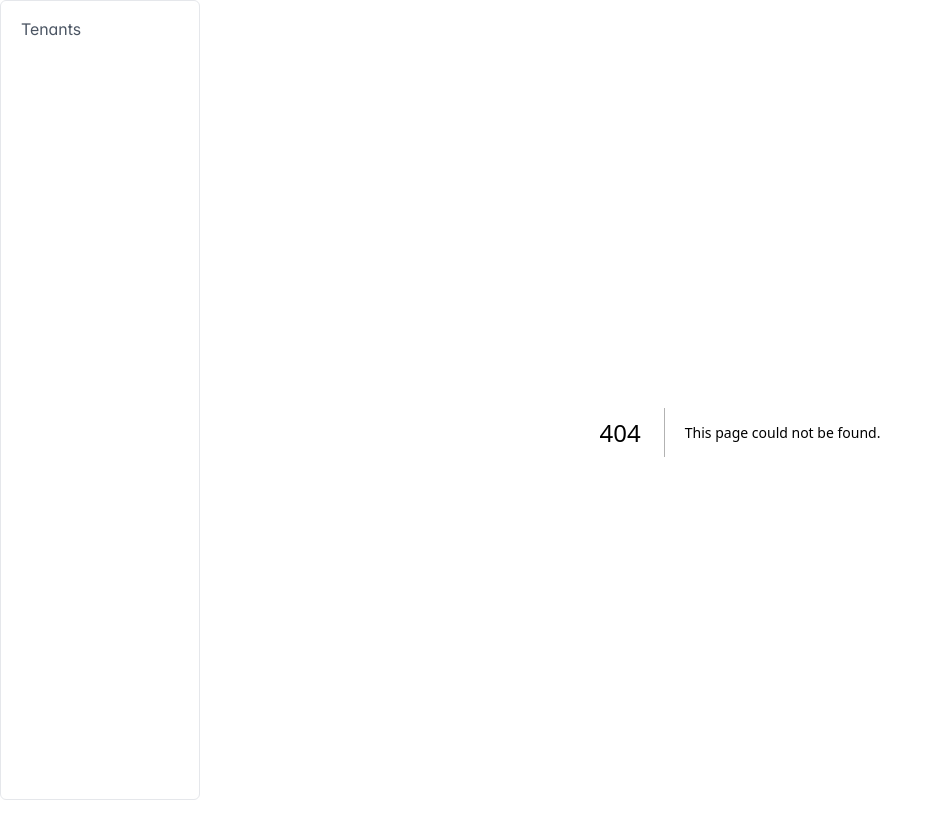
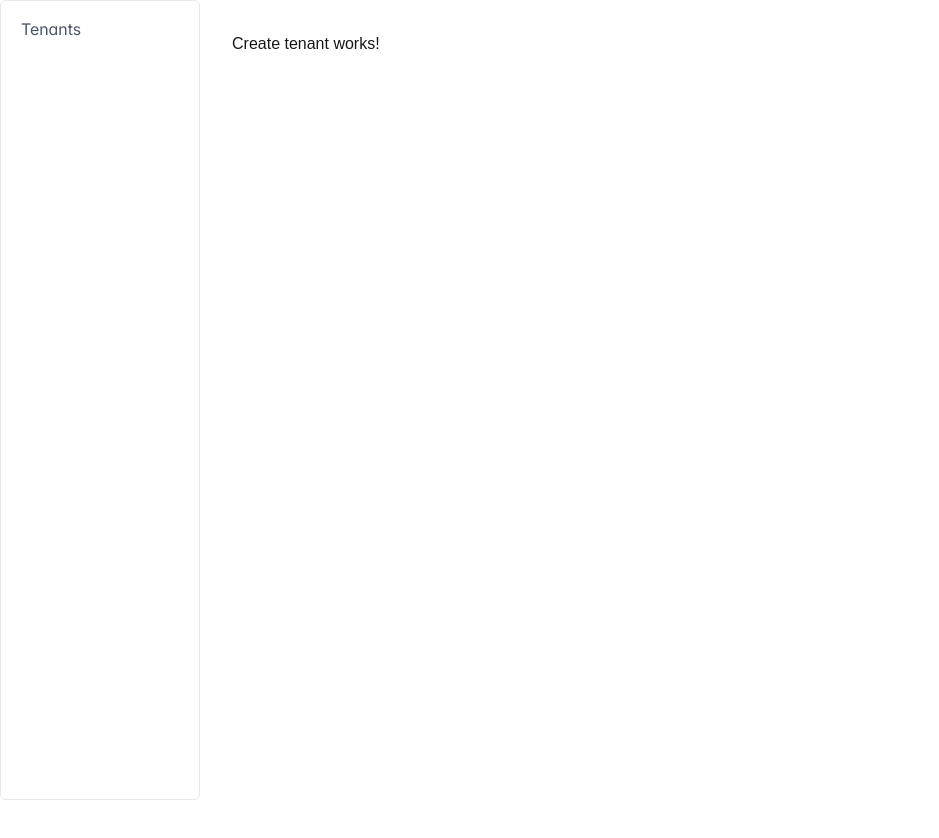
Before and after one commit to Midnight-Sky-Software-Solutions/memberplus, a Next.js app in the folder management_app/: page /tenants/create in a window 1280 px wide. Before the commit this address had no page. Shown: the top 838 px of the page, without its empty margins (0-939 px from the left). After the commit the page ends 800 px from the top, so only its background shows below. Built offline with nearby package versions, Linux system fonts and the light colour scheme.

Commit message:
Add New Tenant page

```diff
--- a/management_app/app/layout.tsx
+++ b/management_app/app/layout.tsx
@@ -37,8 +37,10 @@ export default function RootLayout({
           className={`${geistSans.variable} ${geistMono.variable} antialiased flex`}
         >
           <Menu model={menuItems} className="h-[100vh]" />
-          <div className="grow p-8">
-            {children}
+          <div className="grow flex justify-center">
+            <div className="grow p-8 max-w-6xl">
+              {children}
+            </div>
           </div>
         </body>
       </PrimeReactProvider>
--- a/management_app/app/page.tsx
+++ b/management_app/app/page.tsx
@@ -1,4 +1,5 @@
 import { auth0 } from "@/lib/auth0";
+import Link from "next/link";
 import { Button } from 'primereact/button';
 import { Column } from "primereact/column";
 import { DataTable } from "primereact/datatable";
@@ -16,14 +17,17 @@ export default async function Home() {
   return (
     <div className="space-y-5">
       <h1 className="text-4xl">Tenants</h1>
-      <Button label="New Tenant" className="mb-5" />
-      <div>
-        <DataTable value={items}>
-          <Column field="id" header="Id"></Column>
-          <Column field="name" header="Name"></Column>
-          <Column field="externalId" header="External Id"></Column>
-        </DataTable>
-      </div>
+      <DataTable value={items} header={<TenantsHeader />}>
+        <Column field="id" header="Id"></Column>
+        <Column field="name" header="Name"></Column>
+        <Column field="externalId" header="External Id"></Column>
+      </DataTable>
     </div>
   );
 }
+
+function TenantsHeader() {
+  return (
+    <Link className="p-button" href="/tenants/create">New Tenant</Link>
+  );
+}
--- /dev/null
+++ b/management_app/app/tenants/create/page.tsx
@@ -0,0 +1,6 @@
+
+export default function CreateTenantPage() {
+  return (
+    <p>Create tenant works!</p>
+  )
+}
```
